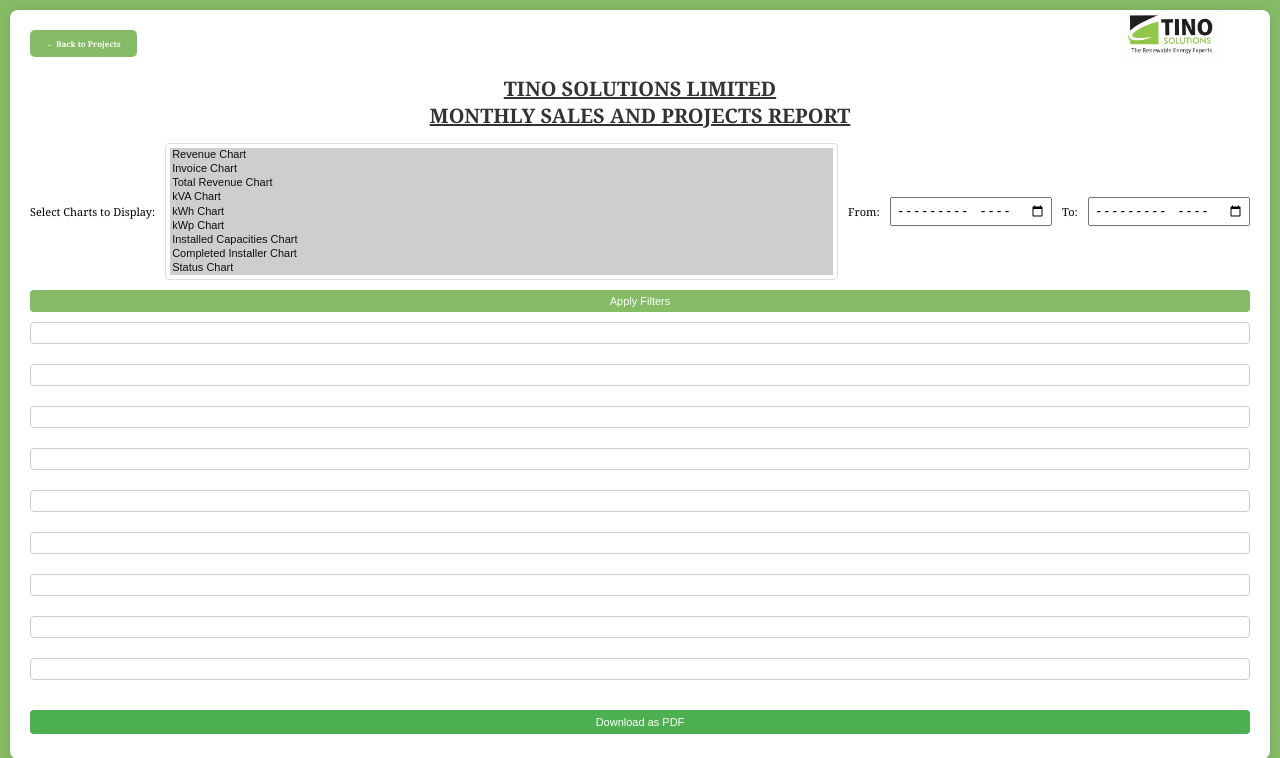
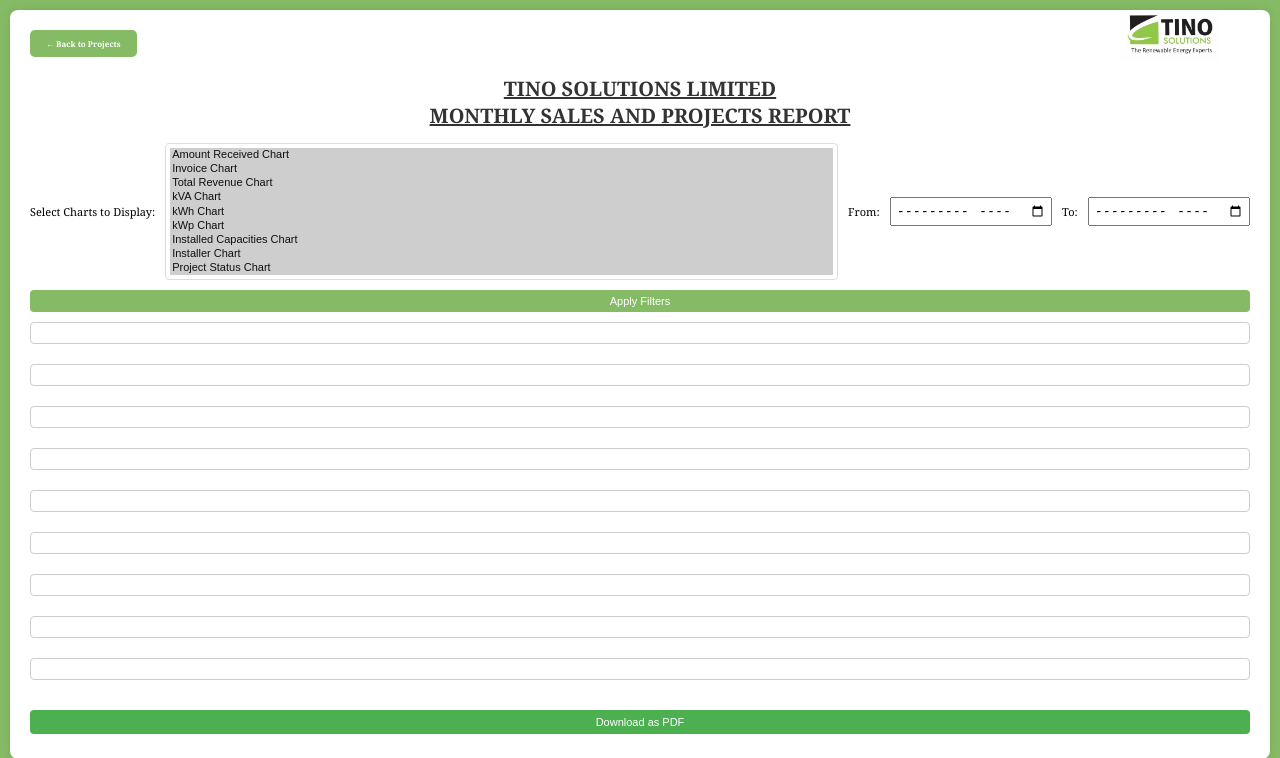
Before and after one commit to mawukle/Tino-Solutions-Reports, a Flask app: page /reports in a window 1280 px wide. Shown: the top 758 px of the page. Run offline with Flask 3, Linux system fonts and the light colour scheme; data that the repository does not hold is empty; parts of the project's set-up code (start-up, migrations or seed data) failed here and were passed over; some libraries are stand-ins or nearby versions.

Commit message:
Updated app.py

```diff
--- a/templates/reports.html
+++ b/templates/reports.html
@@ -76,15 +76,15 @@
         <div class="filter-row">
             <label for="chartSelect">Select Charts to Display:</label>
             <select id="chartSelect" class="chart-toggle" multiple size="9">
-                <option value="revenueChart" selected>Revenue Chart</option>
+                <option value="revenueChart" selected>Amount Received Chart</option>
                 <option value="invoiceChart" selected>Invoice Chart</option>
                 <option value="totalRevenueChart" selected>Total Revenue Chart</option>
                 <option value="kvaChart" selected>kVA Chart</option>
                 <option value="kwhChart" selected>kWh Chart</option>
                 <option value="kwpChart" selected>kWp Chart</option>
                 <option value="installedCapacitiesChart" selected>Installed Capacities Chart</option>
-                <option value="completedInstallerChart" selected>Completed Installer Chart</option>
-                <option value="statusChart" selected>Status Chart</option>
+                <option value="completedInstallerChart" selected>Installer Chart</option>
+                <option value="statusChart" selected>Project Status Chart</option>
             </select>
 
             <label for="fromMonth">From:</label>
@@ -170,7 +170,7 @@
                 plugins: {
                     title: {
                         display: true,
-                        text: 'Total Revenue by Sales Person (Filtered)'
+                        text: 'Total Amount Received per Sales Person (Filtered)'
                     },
                     tooltip: {
                         mode: 'index',
@@ -316,7 +316,7 @@
         const selectedCharts = Array.from(document.getElementById("chartSelect").selectedOptions).map(opt => opt.value);
 
         if (selectedCharts.includes("revenueChart")) {
-            buildChart("revenueChart", "Total Revenue by Sales Person (Filtered)", "Amount Paid (Revenue)", filterDataSet(allData.revenue), filteredLabels);
+            buildChart("revenueChart", "Total Amount Received per Sales Person (Filtered)", "Amount Paid (Revenue)", filterDataSet(allData.revenue), filteredLabels);
         } else {
             document.getElementById("revenueChart").parentNode.style.display = "none";
         }
@@ -753,7 +753,7 @@
     const selectedChartsInit = Array.from(document.getElementById("chartSelect").selectedOptions).map(opt => opt.value);
 
     if (selectedChartsInit.includes("revenueChart")) {
-        buildChart('revenueChart', 'Total Revenue by Sales Person', 'Revenue (USD)', filterDataSetForInitialLoad(allData.revenue), filteredLabels);
+        buildChart('revenueChart', 'Total Amount Received per Sales Person', 'Revenue (USD)', filterDataSetForInitialLoad(allData.revenue), filteredLabels);
     }
 
     if (selectedChartsInit.includes("invoiceChart")) {
```
